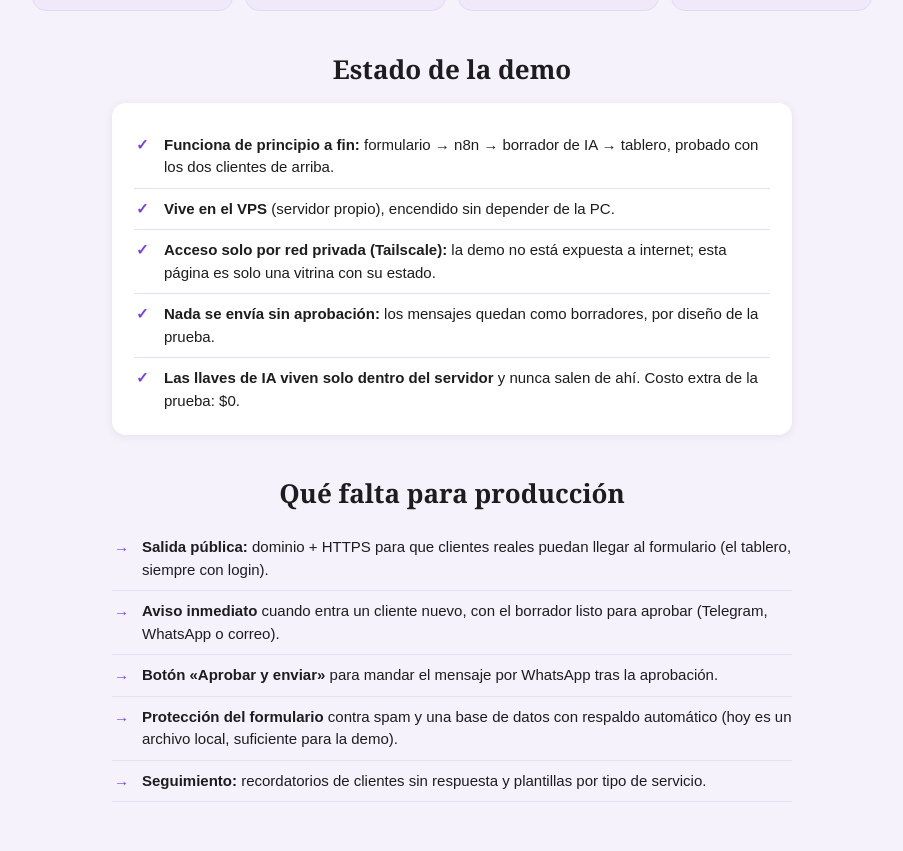
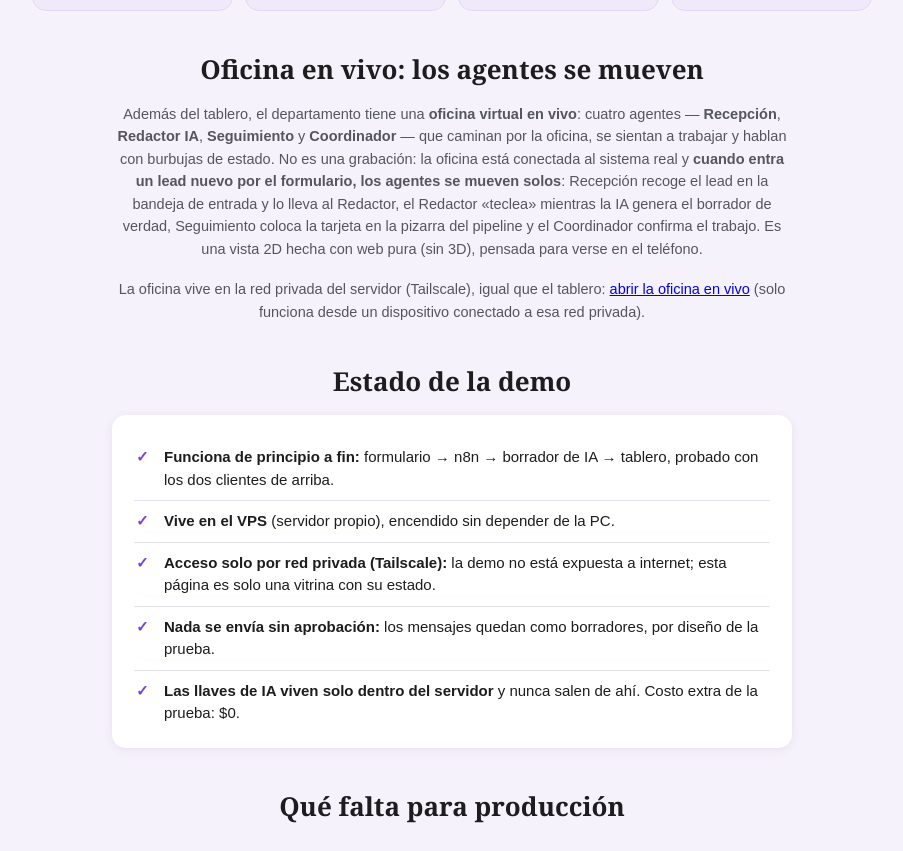
Before and after one commit to pedro1714/productos, a plain HTML site: page departamento-comercial/index.html in a window 1280 px wide. Shown: the part 2232-3083 px from the top of the page, without its empty margins (188-1091 px from the left). Drawn offline with Linux system fonts and the light colour scheme.

Commit message:
Vitrina: seccion Oficina en vivo

```diff
--- a/departamento-comercial/index.html
+++ b/departamento-comercial/index.html
@@ -112,6 +112,10 @@
     </div>
   </div>
 
+  <h2 class="sec">Oficina en vivo: los agentes se mueven</h2>
+  <p class="note" style="margin:0 auto 18px;">Además del tablero, el departamento tiene una <b>oficina virtual en vivo</b>: cuatro agentes — <b>Recepción</b>, <b>Redactor IA</b>, <b>Seguimiento</b> y <b>Coordinador</b> — que caminan por la oficina, se sientan a trabajar y hablan con burbujas de estado. No es una grabación: la oficina está conectada al sistema real y <b>cuando entra un lead nuevo por el formulario, los agentes se mueven solos</b>: Recepción recoge el lead en la bandeja de entrada y lo lleva al Redactor, el Redactor «teclea» mientras la IA genera el borrador de verdad, Seguimiento coloca la tarjeta en la pizarra del pipeline y el Coordinador confirma el trabajo. Es una vista 2D hecha con web pura (sin 3D), pensada para verse en el teléfono.</p>
+  <p class="note" style="margin:0 auto 18px;">La oficina vive en la red privada del servidor (Tailscale), igual que el tablero: <a href="http://100.68.198.74:8090/oficina">abrir la oficina en vivo</a> (solo funciona desde un dispositivo conectado a esa red privada).</p>
+
   <h2 class="sec">Estado de la demo</h2>
   <ul class="status">
     <li><b>Funciona de principio a fin:</b> formulario → n8n → borrador de IA → tablero, probado con los dos clientes de arriba.</li>
```
